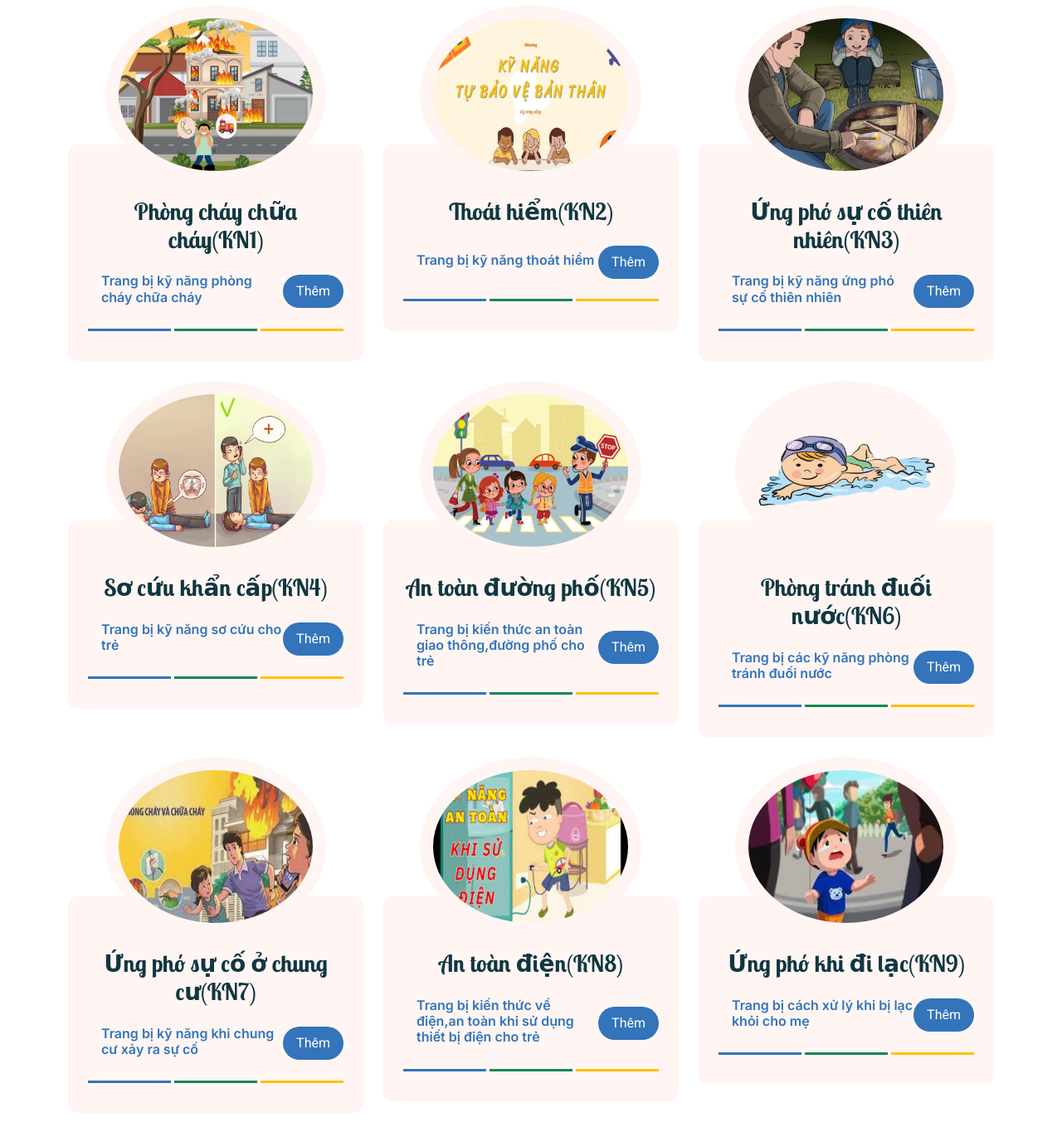
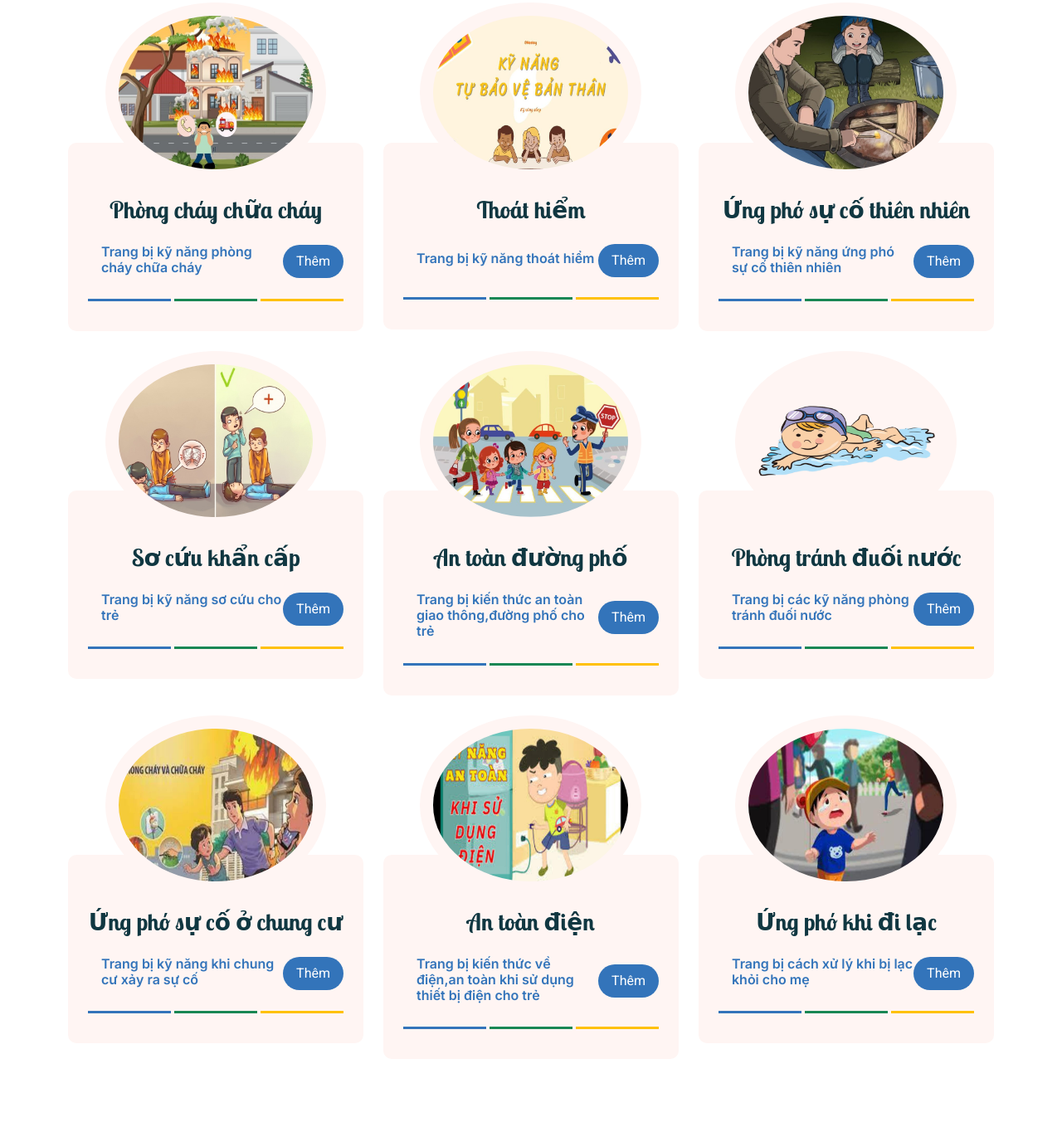
Before and after one commit to Minnggg/web_startup, a plain HTML site: page classes.html in a window 1280 px wide. Shown: the part 1239-2609 px from the top of the page at 83% size. Drawn offline with nearby package versions, Linux system fonts and the light colour scheme.

Commit message:
Update classes.html

```diff
--- a/classes.html
+++ b/classes.html
@@ -142,7 +142,7 @@
                     <div class="d-flex align-items-center">
                       <div class="ms-3">
                         <h6 class="text-primary mb-1">
-                          Gồm 6 kỹ năng:KN1,KN2, KN3,KN4,KN5,KN6
+                          Gồm 6 kỹ năng
                         </h6>
                         <small></small>
                       </div>
@@ -205,7 +205,7 @@
                     <div class="d-flex align-items-center">
                       <div class="ms-3">
                         <h6 class="text-primary mb-1">
-                          Gồm 9 kỹ năng:KN1,KN2, KN3,KN4,KN5,KN6,KN7,KN8,KN9
+                          Gồm 9 kỹ năng
                         </h6>
                         <small></small>
                       </div>
@@ -279,7 +279,7 @@
                     class="d-block text-center h3 mt-3 mb-4"
                     href="classDetail.html"
                     target="_blank"
-                    >Phòng cháy chữa cháy(KN1)</a
+                    >Phòng cháy chữa cháy</a
                   >
                   <div
                     class="d-flex align-items-center justify-content-between mb-4"
@@ -334,7 +334,7 @@
                   <a
                     class="d-block text-center h3 mt-3 mb-4"
                     href="classDetail.html"
-                    >Thoát hiểm(KN2)</a
+                    >Thoát hiểm</a
                   >
                   <div
                     class="d-flex align-items-center justify-content-between mb-4"
@@ -389,7 +389,7 @@
                   <a
                     class="d-block text-center h3 mt-3 mb-4"
                     href="classDetail.html"
-                    >Ứng phó sự cố thiên nhiên(KN3)</a
+                    >Ứng phó sự cố thiên nhiên</a
                   >
                   <div
                     class="d-flex align-items-center justify-content-between mb-4"
@@ -444,7 +444,7 @@
                   <a
                     class="d-block text-center h3 mt-3 mb-4"
                     href="classDetail.html"
-                    >Sơ cứu khẩn cấp(KN4)</a
+                    >Sơ cứu khẩn cấp</a
                   >
                   <div
                     class="d-flex align-items-center justify-content-between mb-4"
@@ -498,7 +498,7 @@
                   <a
                     class="d-block text-center h3 mt-3 mb-4"
                     href="classDetail.html"
-                    >An toàn đường phố(KN5)</a
+                    >An toàn đường phố</a
                   >
                   <div
                     class="d-flex align-items-center justify-content-between mb-4"
@@ -554,7 +554,7 @@
                   <a
                     class="d-block text-center h3 mt-3 mb-4"
                     href="classDetail.html"
-                    >Phòng tránh đuối nước(KN6)</a
+                    >Phòng tránh đuối nước</a
                   >
                   <div
                     class="d-flex align-items-center justify-content-between mb-4"
@@ -609,7 +609,7 @@
                   <a
                     class="d-block text-center h3 mt-3 mb-4"
                     href="classDetail.html"
-                    >Ứng phó sự cố ở chung cư(KN7)</a
+                    >Ứng phó sự cố ở chung cư</a
                   >
                   <div
                     class="d-flex align-items-center justify-content-between mb-4"
@@ -663,7 +663,7 @@
                   <a
                     class="d-block text-center h3 mt-3 mb-4"
                     href="classDetail.html"
-                    >An toàn điện(KN8)</a
+                    >An toàn điện</a
                   >
                   <div
                     class="d-flex align-items-center justify-content-between mb-4"
@@ -718,7 +718,7 @@
                   <a
                     class="d-block text-center h3 mt-3 mb-4"
                     href="classDetail.html"
-                    >Ứng phó khi đi lạc(KN9)</a
+                    >Ứng phó khi đi lạc</a
                   >
                   <div
                     class="d-flex align-items-center justify-content-between mb-4"
```
